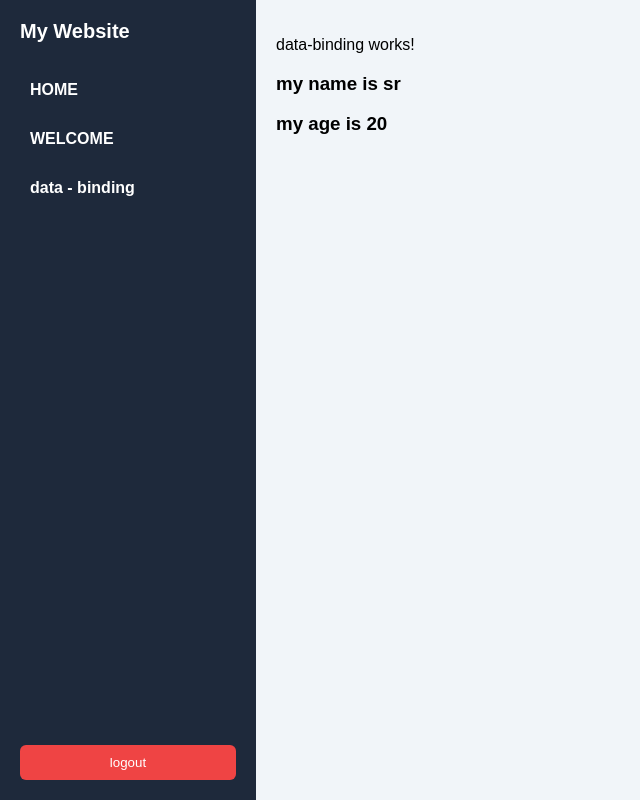
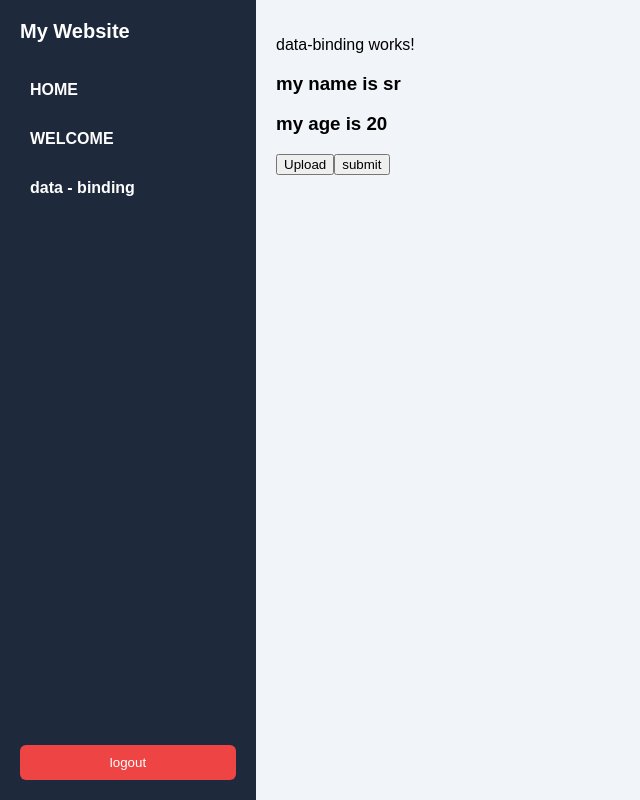
Before and after one commit to siva20510/my-app, an Angular app: page /dashboard/data-binding in a window 1280 px wide. Shown: the whole page, without its empty margins (0-640 px from the left). Built offline with nearby package versions, Linux system fonts and the light colour scheme.

Commit message:
Event binding is done

```diff
--- a/src/app/data-binding/data-binding.component.html
+++ b/src/app/data-binding/data-binding.component.html
@@ -4,3 +4,9 @@
 
 <h3>my name is {{name}}</h3>
 <h3>my age is {{age}}</h3>
+
+<!-- property binding -->
+ <button [disabled]="isInValid">Upload</button>
+
+ <!--event binding  -->
+ <button (click)="submit()">submit</button>
--- a/src/app/data-binding/data-binding.component.ts
+++ b/src/app/data-binding/data-binding.component.ts
@@ -10,4 +10,10 @@ export class DataBindingComponent {
   //providing age
   age:number = 20;
   name:string = "sr";
+
+  isInValid:boolean = false;
+
+  submit(){
+    alert("submitted");
+  }
 }
```
